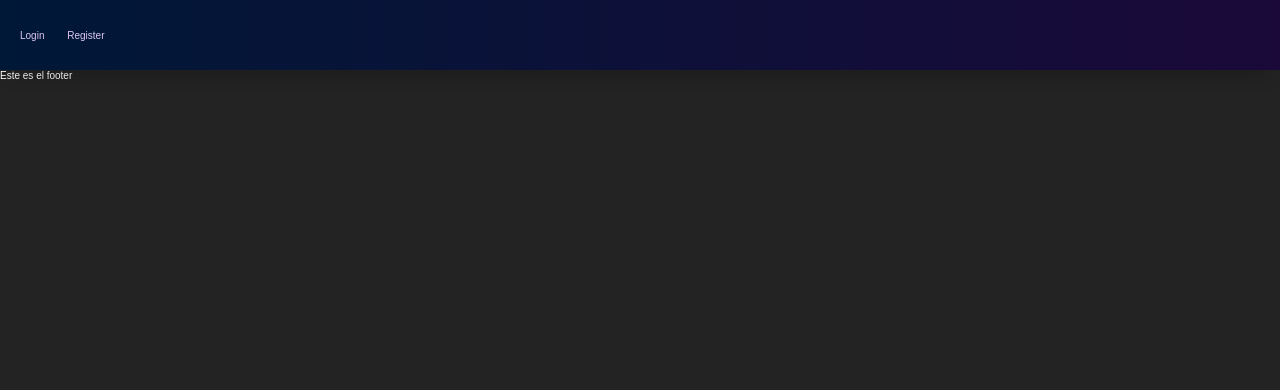
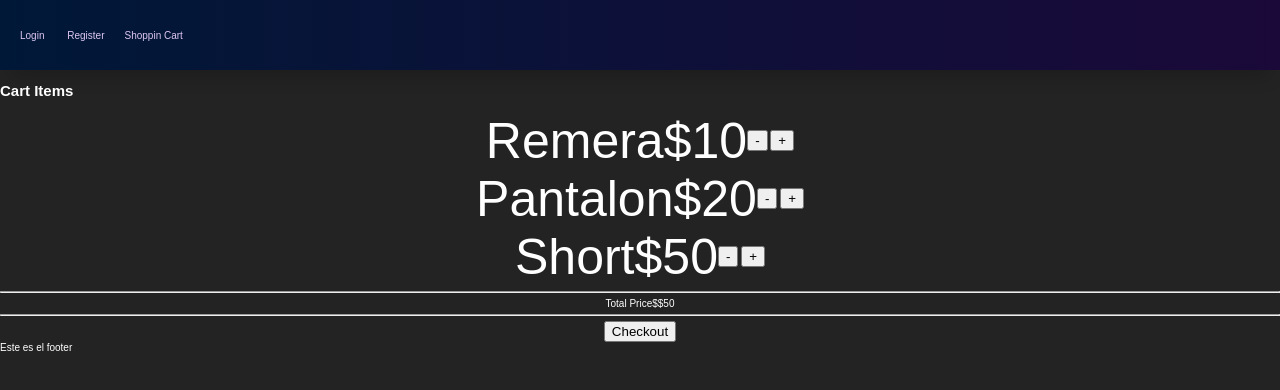
Before and after one commit to EmanuelAmico/deluxo-e-commerce, a React app: page /cart in a window 1280 px wide. Built offline with nearby package versions, Linux system fonts and the light colour scheme; a web font is replaced by a local one.

Commit message:
ShopingCartView V1

```diff
--- a/src/components/Carousel.jsx
+++ b/src/components/Carousel.jsx
@@ -4,6 +4,8 @@ import { showProduct, selectProduct } from "../redux/products";
 import { Link, useHistory } from "react-router-dom";
 import Card from "./Card";
 import "../assets/styles/components/Carousel.scss";
+import {setProductsAddedToCart} from "../redux/productsAdded"
+
 
 const Carousel = () => {
   const { products } = useSelector((store) => store.products);
--- a/src/components/Header.jsx
+++ b/src/components/Header.jsx
@@ -7,6 +7,7 @@ function Header() {
       <div className="links">
         <Link to="/login"> Login </Link>
         <Link to="register">Register</Link>
+        <Link to="/cart">Shoppin Cart</Link>
       </div>
     </header>
   );
--- a/src/components/ShopingCart.jsx
+++ b/src/components/ShopingCart.jsx
@@ -1,11 +1,68 @@
-import React from 'react'
+import React from 'react';
 
-function ShopingCart() {
-    return (
-        <div>
-            <div>Cart</div>
-        </div>
-    )
+export default function ShoppingCart(props) {
+//   const { cartItems, onAdd, onRemove } = props;
+let cartItems = [{
+    "name": "Remera",
+    "description": "Drugz r da best",
+    "price": "$10",
+    "image": "https://scene7.zumiez.com/is/image/zumiez/product_main_medium_2x/DGK-Trippin--Black-T-Shirt-_305127-front-US.jpg",
+  },
+  {
+    "id": 2,
+    "name": "Pantalon",
+    "description": "Drugz r da best",
+    "price": "$20",
+    "image": "https://scene7.zumiez.com/is/image/zumiez/product_main_medium_2x/DGK-Trippin--Black-T-Shirt-_305127-front-US.jpg",
+  },
+  {
+    "id": 2,
+    "name": "Short",
+    "description": "Drugz r da best",
+    "price": "$50",
+    "image": "https://scene7.zumiez.com/is/image/zumiez/product_main_medium_2x/DGK-Trippin--Black-T-Shirt-_305127-front-US.jpg",
+  },]
+
+  let totalPrice = "$50";
+
+  return (
+    <aside className="block col-1">
+      <h2>Cart Items</h2>
+      <div>
+        {cartItems.length === 0 && <div>Cart is empty</div>}
+        {cartItems.map((item) => (
+          <div key={item.id} className="row">
+            <div className="col-2" style={{fontSize: "50px"}}>{item.name}</div>
+            <div className="col-2" style={{fontSize: "50px"}}>{item.price}</div>
+            <div className="col-2">
+              <button onClick={() => console.log("menos")} className="remove">
+                -
+              </button>{' '}
+              <button onClick={() => console.log("mas")} className="add">
+                +
+              </button>
+            </div>
+
+          </div>
+        ))}
+
+        {cartItems.length !== 0 && (
+          <>
+            <hr></hr>
+            <div className="row">
+              <div className="col-2">Total Price</div>
+              <div className="col-1 text-right">${totalPrice}</div>
+            </div>
+
+            <hr />
+            <div className="row">
+              <button onClick={() => alert('Implementar Checkout!')}>
+                Checkout
+              </button>
+            </div>
+          </>
+        )}
+      </div>
+    </aside>
+  );
 }
-
-export default ShopingCart
--- a/src/routes/App.js
+++ b/src/routes/App.js
@@ -9,6 +9,9 @@ import Layout from "../components/Layout";
 import SingleCard from "../components/SingleCard";
 import "../assets/styles/App.scss";
 import Card from "../components/Card";
+import ShoppingCart from "../components/ShopingCart"
+
+
 
 const App = () => {
   return (
@@ -23,6 +26,7 @@ const App = () => {
             path="/products/:productId"
             component={Card}
           />
+          <Route exact path="/cart" component={ShoppingCart} />
         </Switch>
       </Layout>
     </BrowserRouter>
```
Also changed, not shown: public/index.html (+1 -0 lines).
